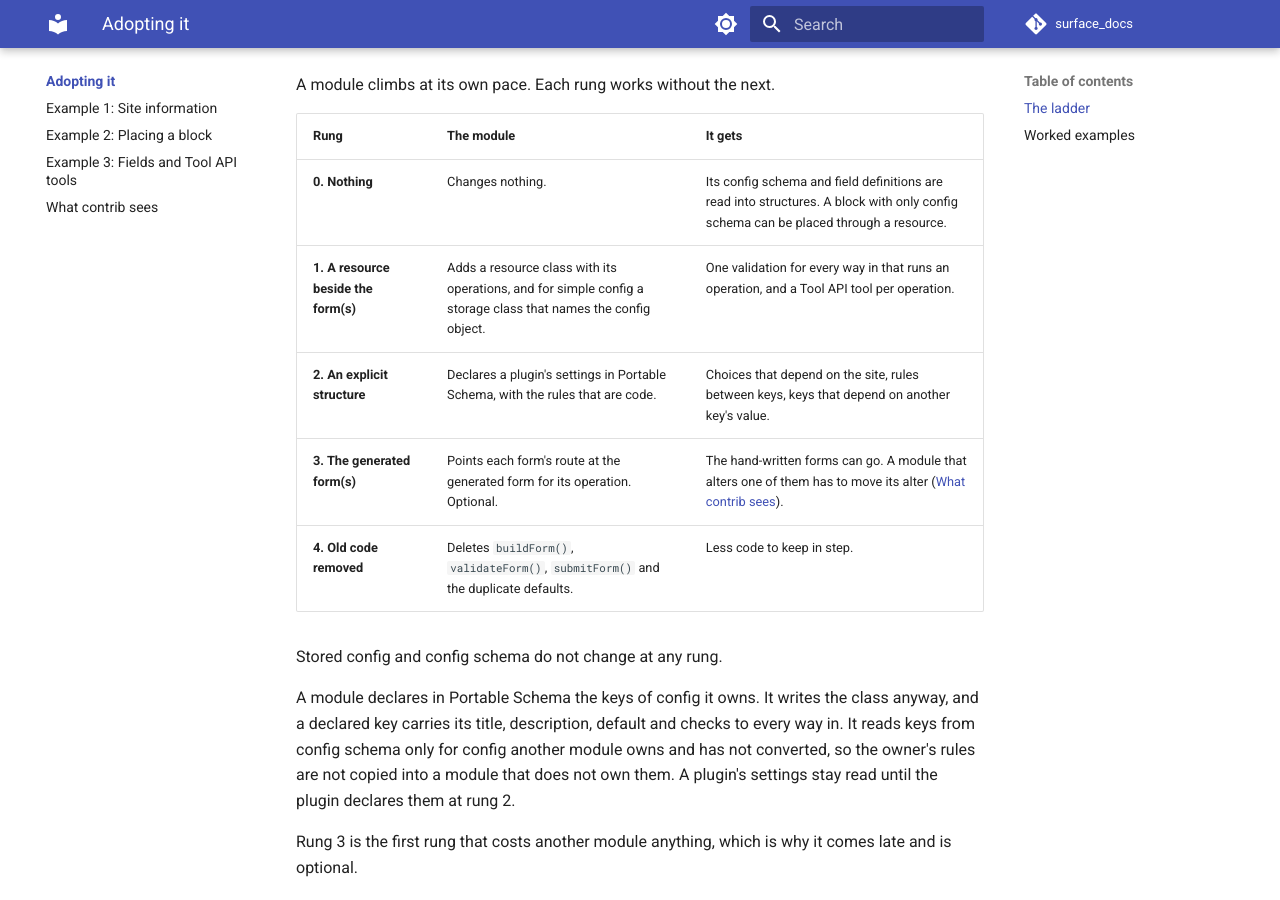
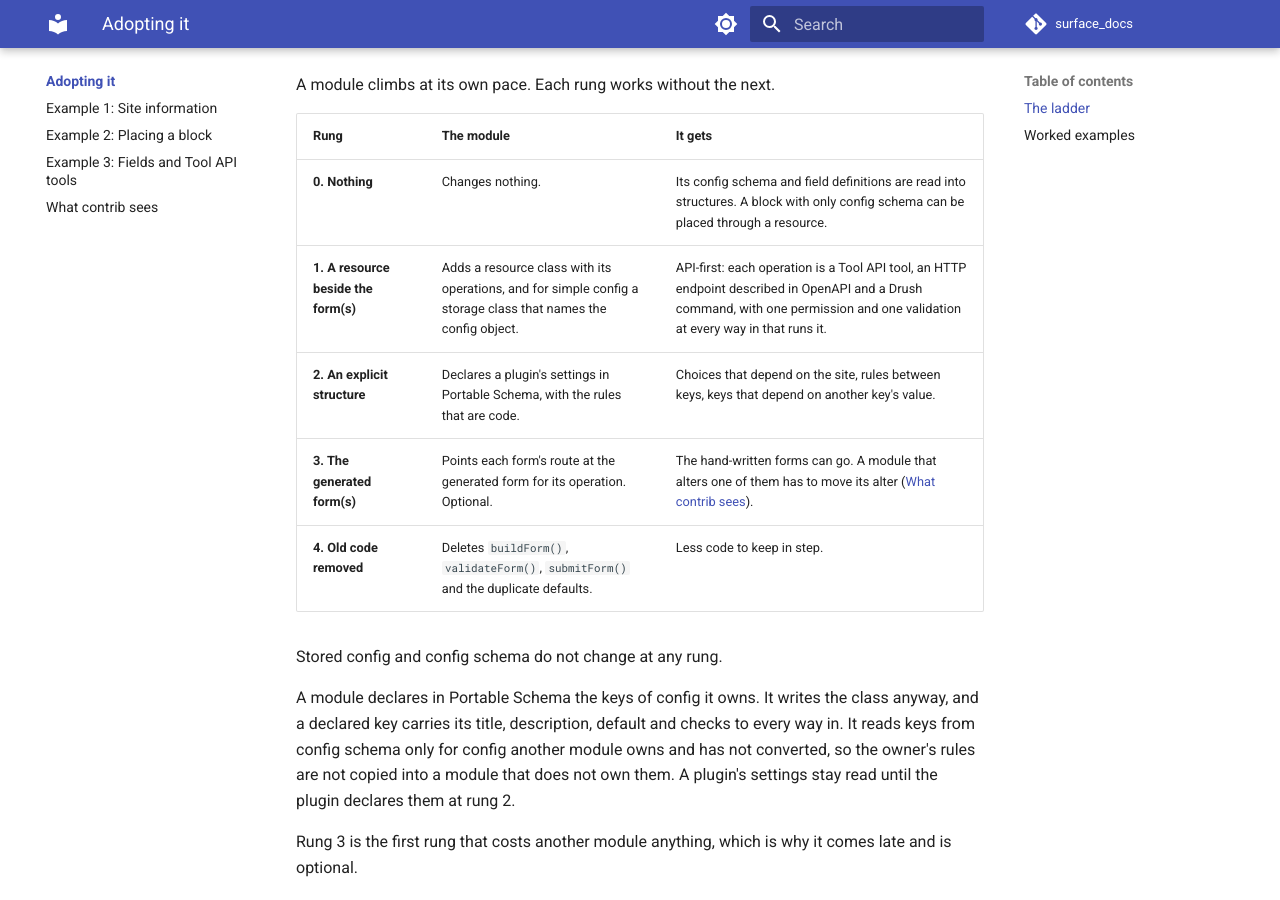
Before and after one commit to mlander/surface_docs, an MkDocs documentation site: the page built from docs/adopting/index.md, in a window 1280 px wide and 900 px high, scrolled down 375 px. Built offline with MkDocs 1.6.1 and Material for MkDocs 9.7.7, drawn with Linux system fonts in a browser that asks for light colours; comment, search, counter and statistics services are not loaded.

Commit message:
Adopting: rung 1 is API-first, every way in

```diff
--- a/docs/adopting/index.md
+++ b/docs/adopting/index.md
@@ -9,7 +9,7 @@ A module climbs at its own pace. Each rung works without the next.
 | Rung | The module | It gets |
 |---|---|---|
 | **0. Nothing** | Changes nothing. | Its config schema and field definitions are read into structures. A block with only config schema can be placed through a resource. |
-| **1. A resource beside the form(s)** | Adds a resource class with its operations, and for simple config a storage class that names the config object. | One validation for every way in that runs an operation, and a Tool API tool per operation. |
+| **1. A resource beside the form(s)** | Adds a resource class with its operations, and for simple config a storage class that names the config object. | API-first: each operation is a Tool API tool, an HTTP endpoint described in OpenAPI and a Drush command, with one permission and one validation at every way in that runs it. |
 | **2. An explicit structure** | Declares a plugin's settings in Portable Schema, with the rules that are code. | Choices that depend on the site, rules between keys, keys that depend on another key's value. |
 | **3. The generated form(s)** | Points each form's route at the generated form for its operation. Optional. | The hand-written forms can go. A module that alters one of them has to move its alter ([What contrib sees](contrib.md)). |
 | **4. Old code removed** | Deletes `buildForm()`, `validateForm()`, `submitForm()` and the duplicate defaults. | Less code to keep in step. |
```
